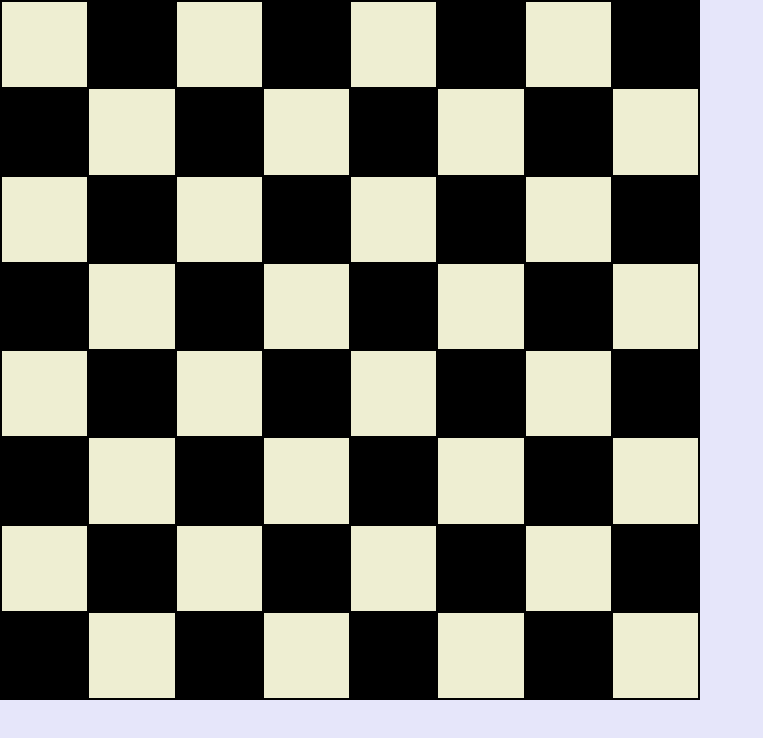
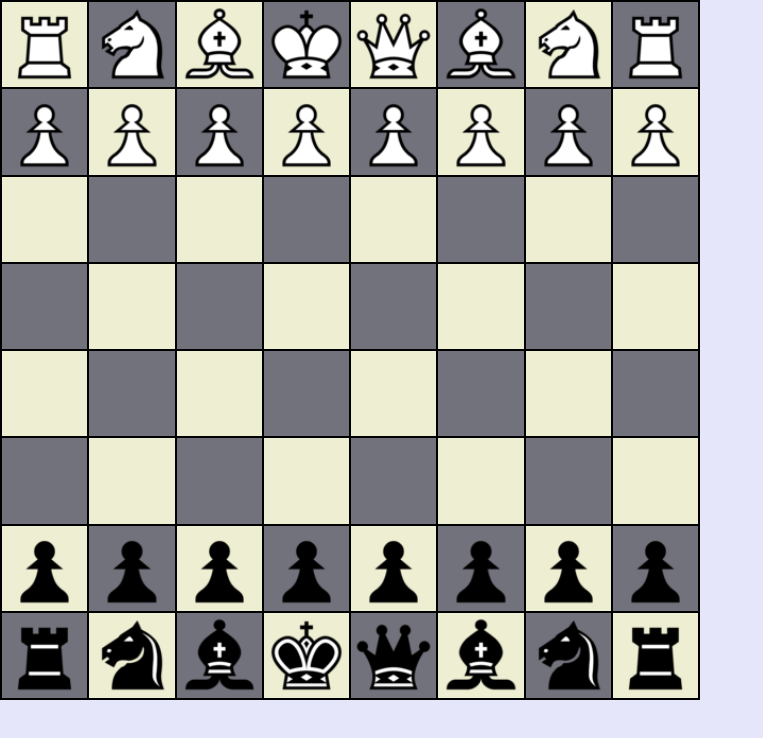
Before and after one commit to rcph-smz/yhm_chess, a plain HTML site: page index.html in a window 1280 px wide. Shown: the whole page, without its empty margins (0-763 px from the left). Drawn offline with Linux system fonts and the light colour scheme.

Commit message:
nofunctionyet

```diff
--- a/script/app.js
+++ b/script/app.js
@@ -1,5 +1,6 @@
 class Board {
     constructor() {
+        this.squares = this.initialize_squares()
         this.initialize_style()
     }
     initialize_squares() {
@@ -7,34 +8,85 @@ class Board {
         for (let iSquare = 0; iSquare < 64; ++iSquare) {
             const square = document.createElement("div")
             square.setAttribute("class", "square")
+            square.setAttribute("data-iSquare", iSquare)
+            square.addEventListener("pointerdown", (e) => {
+                dot(e.target.getBoundingClientRect().left + (e.target.offsetWidth / 2), e.target.getBoundingClientRect().top + (e.target.offsetHeight / 2))
+            })
             board_wrapper.appendChild(square)
         }
-        return {
-            get() {
-                return document.querySelectorAll(".square")
-            }
-        }
+        return Array.from(document.querySelectorAll(".square"))
     }
     initialize_style() {
-        const squares = this.initialize_squares().get()
         let shift = 1
-
-        squares.forEach((square, sIndex) => {
+        this.squares.forEach((square, sIndex) => {
             if (sIndex % 8 == 0) shift = !shift
 
             if ((sIndex + shift) % 2 == 0) square.style.backgroundColor = "#eeeed2"
-            else square.style.backgroundColor = "#000000"
+            else square.style.backgroundColor = "rgba(0, 0, 0, 0.5)"
         })
+    }
+    initialize_matrices(matrices) {
+        matrices.forEach((position, iSquare) => {
+            const square_piece = position.split("")
+            const empire = square_piece[0]
+            const piece = square_piece[1]
+            if (piece == 0 && empire == 0) return
+
+            this.appendPiece(pieces.choose(empire, piece), iSquare)
+        })
+    }
+    appendPiece(piece, index) {
+        if (this.squares[index].children.length > 0) this.squares[index].children[0].remove()
+        this.squares[index].appendChild(piece)
     }
 }
 class Pieces {
     constructor() {
+        this.defaultMatrices =
+            [
+                "15", "13", "14", "12", "16", "14", "13", "15",
+                "11", "11", "11", "11", "11", "11", "11", "11",
+                "00", "00", "00", "00", "00", "00", "00", "00",
+                "00", "00", "00", "00", "00", "00", "00", "00",
+                "00", "00", "00", "00", "00", "00", "00", "00",
+                "00", "00", "00", "00", "00", "00", "00", "00",
+                "21", "21", "21", "21", "21", "21", "21", "21",
+                "25", "23", "24", "22", "26", "24", "23", "25",
+            ]
+        this.directory = "../assets/resources/alpha"
+        this.file_extension = "png"
+        this.empire = ["None", "White", "Black"]
+        this.pieces = [{ name: "None", abbr: "V", value: 0 }, { name: "Pawn", abbr: "P", value: 1 }, { name: "King", abbr: "K", value: 2 }, { name: "Knight", abbr: "N", value: 3 }, { name: "Bishop", abbr: "B", value: 4 }, { name: "Rook", abbr: "R", value: 5 }, { name: "Queen", abbr: "Q", value: 9 }]
+    }
+    choose(empire, iPieces) {
+        const piece = document.createElement("img")
+        piece.setAttribute("class", "piece")
+        piece.src = `${this.directory}/${this.empire[empire]}${this.pieces[iPieces].name}.${this.file_extension}`
 
+        return piece
     }
-
-
-    initialize_pieces() {
+}
+class Theme {
+    constructor() {
 
     }
 }
-const chess = new Board()
+const board = new Board()
+const pieces = new Pieces()
+
+function random(min, max) {
+    return Math.floor(Math.random() * (max - min)) + min
+}
+function dot(x, y) {
+    const point = document.createElement("div")
+    point.style.cssText = `position:absolute; aspect-ratio: 1/1; width: 10px; background: red; transform: translate(-50%,-50%)`
+    point.style.left = `${x}px`
+    point.style.top = `${y}px`
+    document.body.appendChild(point)
+}
+
+board.initialize_matrices(pieces.defaultMatrices)
+
+// setInterval(() => {
+//     board.appendPiece(pieces.choose(random(1, 3), random(1, 7)), random(0, 64))
+// }, 1000);
--- a/style/style.css
+++ b/style/style.css
@@ -12,7 +12,7 @@ body {
     grid-template-rows: repeat(8, 1fr);
 
     border: solid 1px black;
-    width: 80%;
+    /* width: 80%; */
     max-width: 700px;
 }
 .square {
@@ -23,3 +23,10 @@ body {
     border: solid 1px black;
     aspect-ratio: 1/1;
 }
+.piece {
+    position: relative;
+
+    width: 100%;
+    aspect-ratio: 1/1;
+    transition: all 1s ease;
+}
```
Also changed, not shown: assets/layout/chessmatrix.txt (added).
